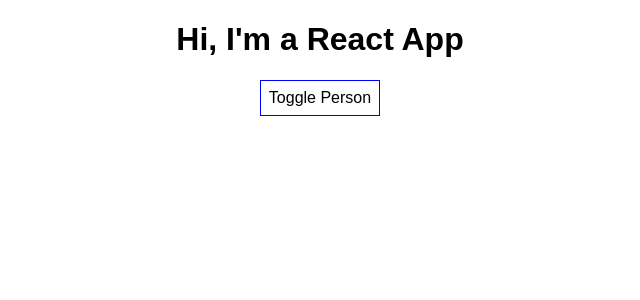
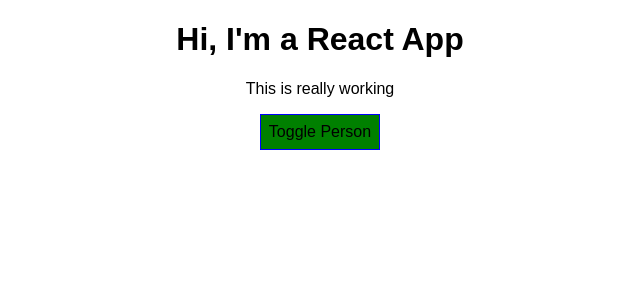
Before and after one commit to syedraza04/my-app, a React (Create React App) app: page / in a window 1280 px wide. Shown: the top 300 px of the page, without its empty margins (320-960 px from the left). Built offline with nearby package versions, Linux system fonts and the light colour scheme.

Commit message:
dynamic styling added along with dynamic classes

```diff
--- a/src/App.css
+++ b/src/App.css
@@ -1,3 +1,11 @@
 .App {
   text-align: center;
 }
+
+.red {
+    color:red;
+}
+
+.bold{
+    font-weight: bold;
+}
--- a/src/App.js
+++ b/src/App.js
@@ -47,7 +47,7 @@
 
   render() {
     const style={
-        backgroundColor:'white',
+        backgroundColor:'green',
         font:'inherit',
         border:'1px solid blue',
         padding:'8px',
@@ -67,10 +67,22 @@
           })}
         </div>
       );
+      style.backgroundColor = 'red';
     }
+      // let classes=['red','bold'].join(' '); // "red bold"
+    const classes=[]; // "red bold"
+
+    if (this.state.persons.length <=2){
+        classes.push('red');
+    }
+    if (this.state.persons.length <=1){
+        classes.push('bold');
+    }
+
     return (
       <div className="App">
         <h1>Hi, I'm a React App</h1>
+        <p className={classes.join(' ')}>This is really working</p>
         <button
            style={style}
            onClick={this.togglePersonHandler}>Toggle Person</button>
```
